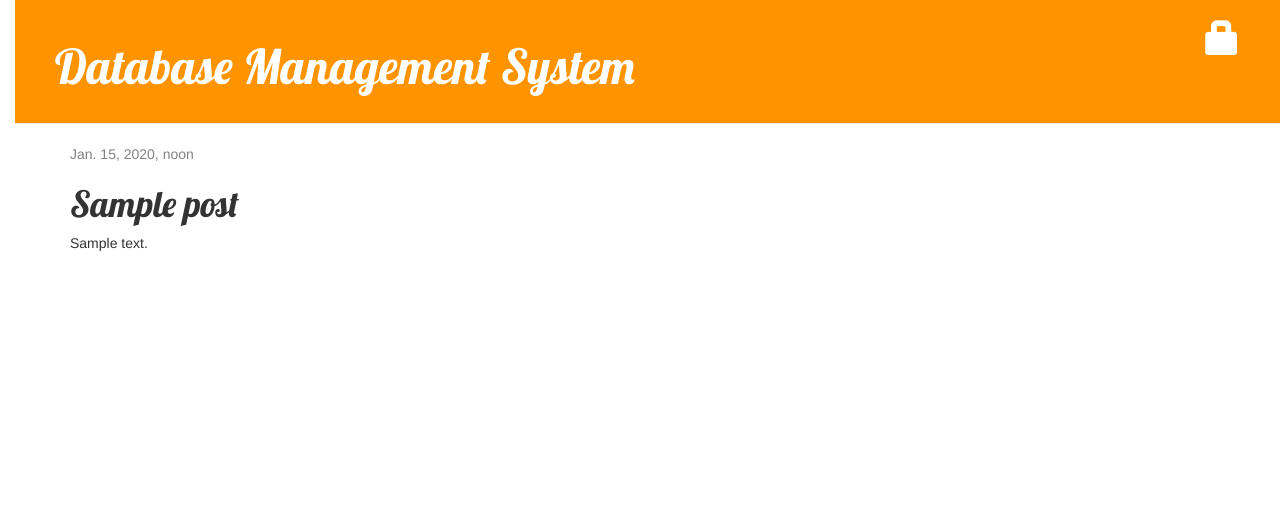
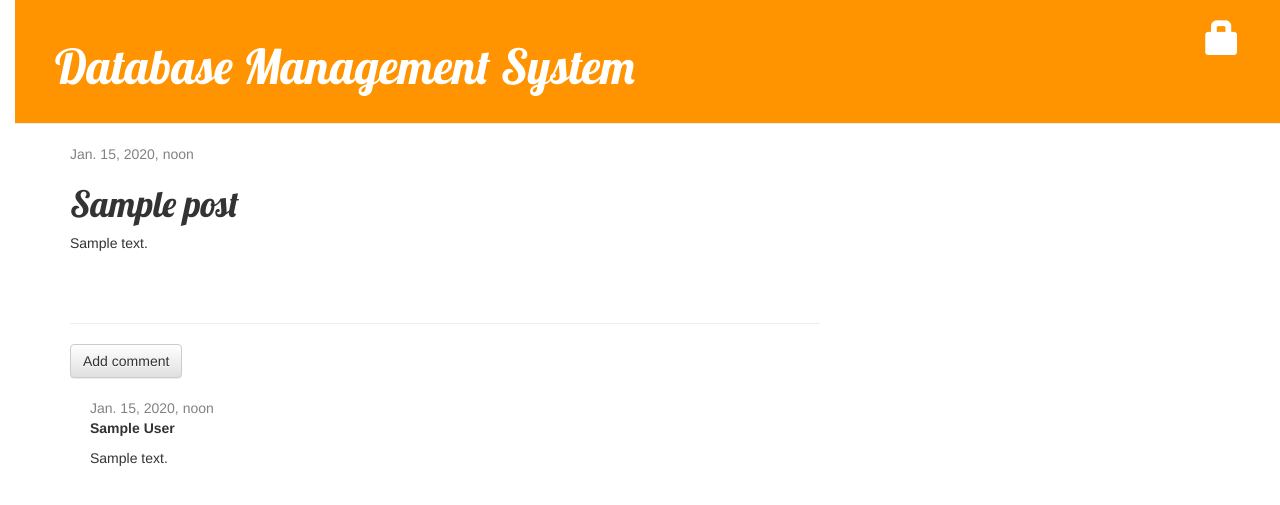
Before and after one commit to ZNYAZO/my-first-blog, a Django app: page /post/1/ in a window 1280 px wide. Shown: the top 505 px of the page. Run offline with Django 3.2, Linux system fonts and the light colour scheme; tables that the repository leaves empty hold one stand-in row (values such as "Sample post"); some libraries are stand-ins or nearby versions.

Commit message:
Adding and managing Comments.

```diff
--- a/blog/admin.py
+++ b/blog/admin.py
@@ -1,4 +1,5 @@
 from django.contrib import admin
-from .models import Post
+from .models import Post, Comment
 
 admin.site.register(Post)
+admin.site.register(Comment)
--- a/blog/models.py
+++ b/blog/models.py
@@ -2,6 +2,8 @@ from django.db import models
 from django.utils import timezone
 
 
+
+# for everything that revolves around the "Blog Post"
 class Post(models.Model):
     author = models.ForeignKey('auth.User', on_delete=models.CASCADE)
     title = models.CharField(max_length=200)
@@ -17,3 +19,22 @@ class Post(models.Model):
 
     def __str__(self):
         return self.title
+
+
+# handles all the Comments in our Blog Post
+class Comment(models.Model):
+    post = models.ForeignKey('blog.Post', related_name='comments', on_delete=models.CASCADE)
+    author = models.CharField(max_length=200)
+    text = models.TextField()
+    created_date = models.DateTimeField(default=timezone.now)
+    approved_comment = models.BooleanField(default=False)
+
+    def approve(self):
+        self.approved_comment = True
+        self.save()
+
+    def __str__(self):
+        return self.text
+
+    def approved_comments(self): # publishing approved Comments
+        return self.comments.filter(approved_comment=True)
--- a/blog/static/css/blog.css
+++ b/blog/static/css/blog.css
@@ -54,3 +54,8 @@ h1, h2, h3, h4 {
 .post h1 a, .post h1 a:visited {
     color: #000000;
 }
+
+
+.comment {
+    margin: 20px 0px 20px 20px;
+}
--- a/blog/templates/blog/post_detail.html
+++ b/blog/templates/blog/post_detail.html
@@ -18,4 +18,25 @@
         <h1>{{ post.title }}</h1>
         <p>{{ post.text|linebreaksbr }}</p>
     </div>
+
+{#Comment: Makes our comments visible on the "post_detail" page #}
+<hr>
+<a class="btn btn-default" href="{% url 'add_comment_to_post' pk=post.pk %}">Add comment</a> {# Comment: Adds Comment button #}
+{% for comment in post.comments.all %}
+    {% if user.is_authenticated or comment.approved_comment %}
+    <div class="comment">
+        <div class="date">
+            {{ comment.created_date }}
+            {% if not comment.approved_comment %}
+                <a class="btn btn-default" href="{% url 'comment_remove' pk=comment.pk %}"><span class="glyphicon glyphicon-remove"></span></a>
+                <a class="btn btn-default" href="{% url 'comment_approve' pk=comment.pk %}"><span class="glyphicon glyphicon-ok"></span></a>
+            {% endif %}
+        </div>
+        <strong>{{ comment.author }}</strong>
+        <p>{{ comment.text|linebreaks }}</p>
+    </div>
+    {% endif %}
+{% empty %}
+    <p>No comments here yet :(</p>
+{% endfor %}
 {% endblock %}
--- a/blog/templates/blog/post_list.html
+++ b/blog/templates/blog/post_list.html
@@ -8,6 +8,7 @@
 
             <h1><a href="{% url 'post_detail' pk=post.pk %}">{{ post.title }}</a></h1>
             <p>{{ post.text|linebreaksbr }}</p>
+            <a href="{% url 'post_detail' pk=post.pk %}">Comments: {{ post.comments.count }}</a> {#Comment: adding comments section #}
 
             <div class="date">
                 {{ post.published_date }}
--- a/blog/urls.py
+++ b/blog/urls.py
@@ -1,5 +1,6 @@
 from django.conf.urls import url
 from . import views
+
 
 urlpatterns = [
     url(r'^$', views.post_list, name='post_list'),
@@ -9,4 +10,7 @@ urlpatterns = [
     url(r'^drafts/$', views.post_draft_list, name='post_draft_list'),
     url(r'^post/(?P<pk>\d+)/publish/$', views.post_publish, name='post_publish'),
     url(r'^post/(?P<pk>\d+)/remove/$', views.post_remove, name='post_remove'),
+    url(r'^post/(?P<pk>\d+)/comment/$', views.add_comment_to_post, name='add_comment_to_post'),
+    url(r'^comment/(?P<pk>\d+)/approve/$', views.comment_approve, name='comment_approve'),
+    url(r'^comment/(?P<pk>\d+)/remove/$', views.comment_remove, name='comment_remove'),
 ]
--- a/blog/views.py
+++ b/blog/views.py
@@ -1,8 +1,8 @@
 from django.shortcuts import render
-from .models import Post
+from .models import Post, Comment
 from django.utils import timezone
 from django.shortcuts import render, get_object_or_404
-from .forms import PostForm
+from .forms import PostForm, CommentForm
 from django.shortcuts import redirect
 from django.contrib.auth.decorators import login_required
 
@@ -70,3 +70,31 @@ def post_remove(request, pk): # View to remove/delete blog Posts
     post.delete()
     return redirect('post_list') # gets redirected to 'post_list'view after deleting the post
                                  # so as to get further instructions there
+
+# add comments View
+def add_comment_to_post(request, pk):
+    post = get_object_or_404(Post, pk=pk)
+    if request.method == "POST":
+        form = CommentForm(request.POST)
+        if form.is_valid():
+            comment = form.save(commit=False)
+            comment.post = post
+            comment.save()
+            return redirect('post_detail', pk=post.pk)
+    else:
+        form = CommentForm()
+    return render(request, 'blog/add_comment_to_post.html', {'form': form})
+
+# Comment approve View
+@login_required
+def comment_approve(request, pk):
+    comment = get_object_or_404(Comment, pk=pk)
+    comment.approve()
+    return redirect('post_detail', pk=comment.post.pk)
+
+# Comment remove View
+@login_required
+def comment_remove(request, pk):
+    comment = get_object_or_404(Comment, pk=pk)
+    comment.delete()
+    return redirect('post_detail', pk=comment.post.pk)
```
Also changed, not shown: blog/forms.py (+9 -1 lines), blog/templates/blog/add_comment_to_post.html (added, +11 -0 lines), blog/migrations/0002_comment.py (added).
